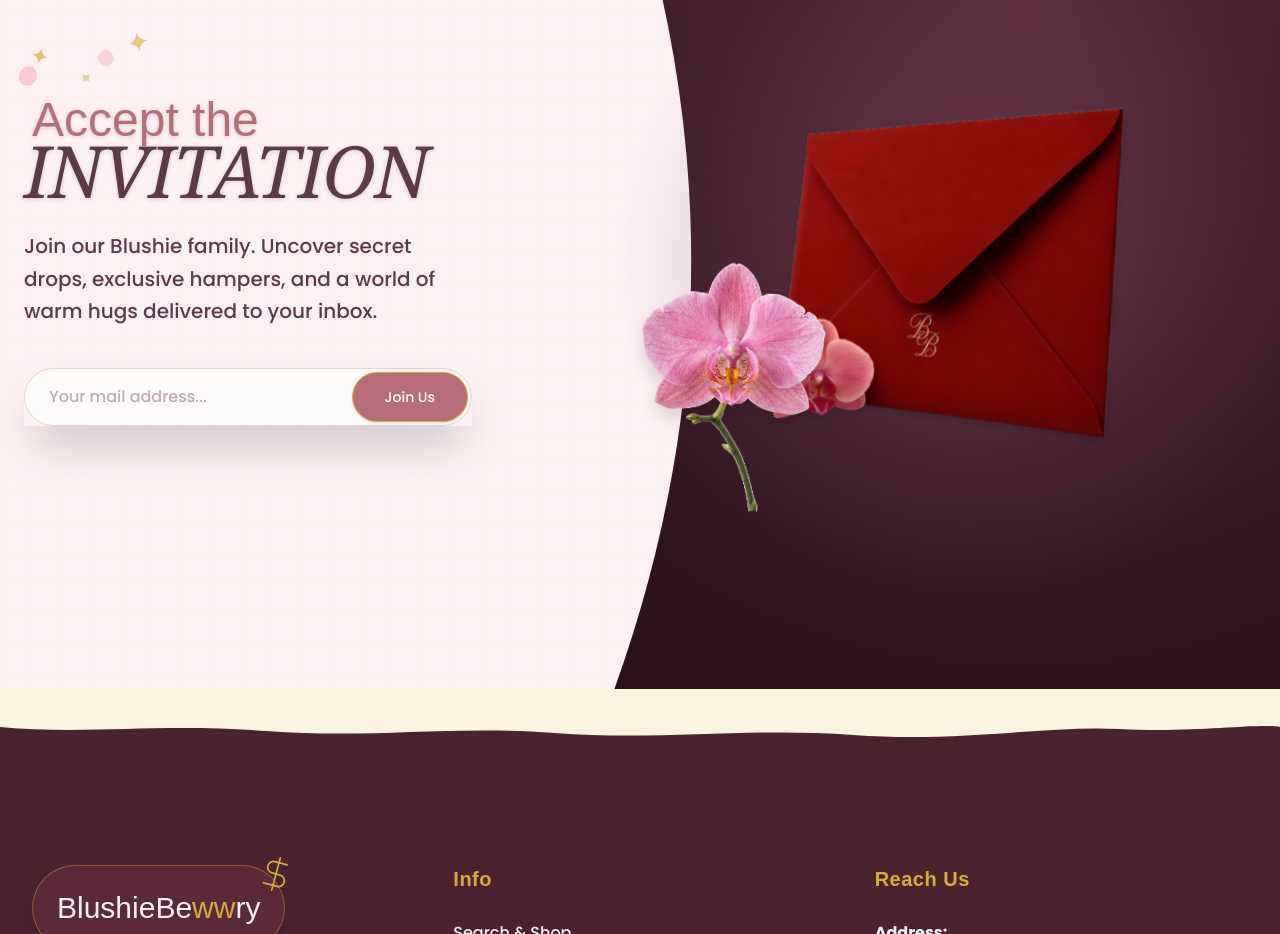
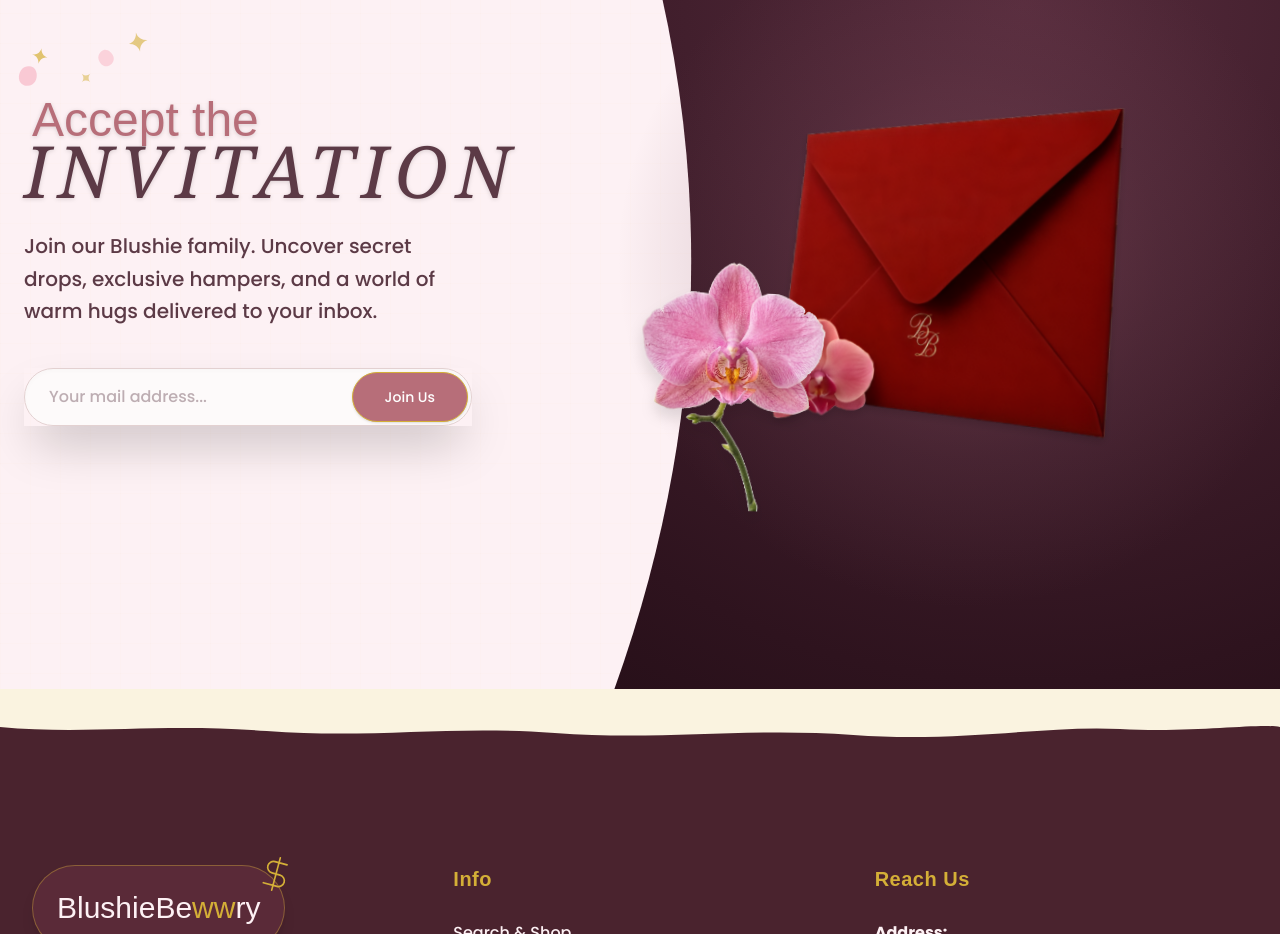
Before and after one commit to rupesh1285/Imaginations, a Next.js app: page / in a window 1280 px wide. Shown: the part 5880-6814 px from the top of the page. Built offline with nearby package versions, Linux system fonts and the light colour scheme; no server answers; a web font is replaced by a local one.

Commit message:
Typo Fix

```diff
--- a/src/components/home/Newsletter.tsx
+++ b/src/components/home/Newsletter.tsx
@@ -69,7 +69,7 @@ export default function Newsletter() {
            </div>
 
            <span className="font-miniver text-4xl md:text-5xl text-[#B76E79] mb-[-10px] ml-2 drop-shadow-sm">Accept the</span>
-           <h2 className="text-5xl md:text-7xl font-medium text-[#5C3A46] leading-none mb-6 font-serif tracking-tight drop-shadow-sm italic">
+           <h2 className="text-5xl md:text-7xl font-medium text-[#5C3A46] leading-none mb-6 font-serif tracking-[0.1em] drop-shadow-sm italic">
              INVITATION
            </h2>
            <p className="text-[#5C3A46] text-lg md:text-xl mb-10 font-medium max-w-md leading-relaxed">
```
